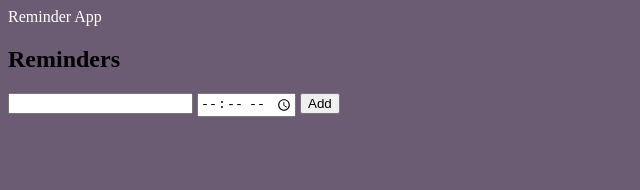
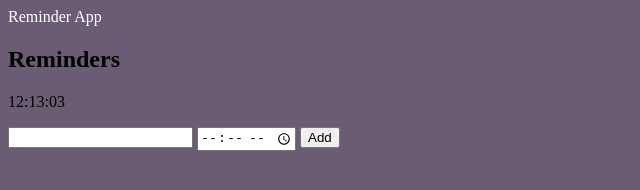
Before and after one commit to ToeTimmis/Projekt-3, a plain HTML site: page index.html in a window 1280 px wide. Shown: the whole page, without its empty margins (0-640 px from the left). Drawn offline with Linux system fonts and the light colour scheme.

Commit message:
Lade till en klocka som visar tiden.

```diff
--- a/Js/reminder.js
+++ b/Js/reminder.js
@@ -62,4 +62,21 @@ function SaveList(){
     localStorage.setItem(LOCAL_STORAGE_KEY_TIMES, JSON.stringify(times));
 }
 
+function clockTime(){
+    let currentTime = new Date();
+    let currentHour = currentTime.getHours();
+    let currentMinute = currentTime.getMinutes();
+    let currentSecond = currentTime.getSeconds();
+
+    currentHour = (currentHour < 10 ? "0" : "") + currentHour;
+    currentMinute = (currentMinute < 10 ? "0" : "") + currentMinute;
+    currentSecond = (currentSecond < 10 ? "0" : "") + currentSecond;
+
+    let timeDisplayed = currentHour + ":" + currentMinute + ":" + currentSecond;
+    document.getElementById("clock").firstChild.nodeValue = timeDisplayed;
+}
+
+clockTime();
+setInterval("clockTime()", 1000);
+
 UpdateReminders();
--- a/index.html
+++ b/index.html
@@ -13,6 +13,9 @@
     </header>
     <section>
         <h1>Reminders</h1>
+        <div id="clock">
+
+        </div>
         <div id="list-root"> <!--här kommer javascriptet att göra saker, men det gör den inte-->
 
         </div>
```
